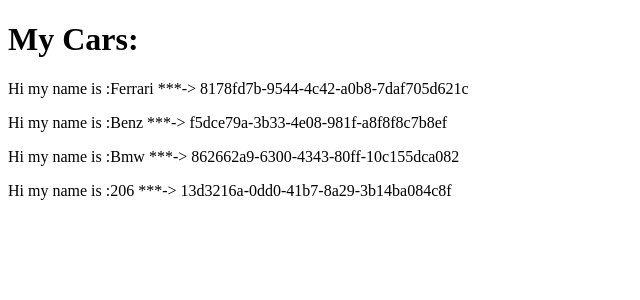
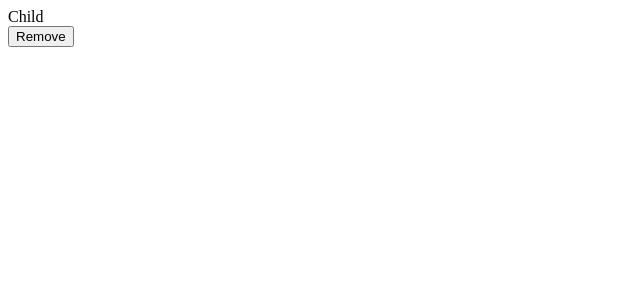
Before and after one commit to MamadTaheri/react-training, a React (Create React App) app: page / in a window 1280 px wide. Shown: the top 300 px of the page, without its empty margins (0-640 px from the left). Built offline with nearby package versions, Linux system fonts and the light colour scheme.

Commit message:
mount & update & unmount

```diff
--- a/src/App.js
+++ b/src/App.js
@@ -1,11 +1,36 @@
 import React, { Component } from 'react'
-import Cars from './Cars'
+
+import Child from './Child';
 class App extends Component {
 
+  constructor(props) {
+    super(props);
+    this.state = {
+      isShown: true
+      }
+    console.log("App constructor")
+  }
+
+  componentDidMount() {
+    console.log("App componentDidMount");
+  }
+
+  componentDidUpdate() {
+    console.log("App componentDidUpdate")
+  }
+
+  removeHandler = () => {
+    this.setState({
+      isShown: false
+    })
+  }
+
   render() {
+    console.log("App render")
     return (
       <div>
-        <Cars />
+        {this.state.isShown && <Child />}
+        <button onClick={this.removeHandler}>Remove</button>
       </div>
     )
   }
--- a/src/Cars.js
+++ /dev/null
@@ -1,27 +0,0 @@
-import React, { Component } from 'react'
-
-import { v4 } from 'uuid';
-
-export default class Cars extends Component {
-
-    constructor() {
-        super();
-        this.state = {
-            cars: [
-                {id: 1,name: "Ferrari"},
-                {id: 2,name: "Benz"},
-                {id: 3,name: "Bmw"},
-                {id: 4,name: "206"}
-            ]
-        }
-    }
-
-    render() {
-        return (
-            <div>
-                <h1>My Cars:</h1>
-                {this.state.cars.map(car => <p key={v4()}>Hi my name is :{car.name} ***-> {v4()}</p>)}
-            </div>
-        )
-    }
-}
--- /dev/null
+++ b/src/Child.js
@@ -0,0 +1,34 @@
+import React, { Component } from 'react'
+class Child extends Component {
+
+  constructor(props) {
+    super(props);
+    this.state = {
+      //
+    }
+    console.log("Child -> constructor")
+  }
+
+  componentDidMount() {
+    console.log("Child -> componentDidMount");
+  }
+
+  componentWillUnmount() {
+    console.log("Child -> componentWillUnmount");
+  }
+
+  componentDidUpdate() {
+    console.log("Child -> componentDidUpdate")
+  }
+
+  render() {
+    console.log("Child -> render")
+    return (
+      <div>
+        Child
+      </div>
+    )
+  }
+}
+
+export default Child
```
